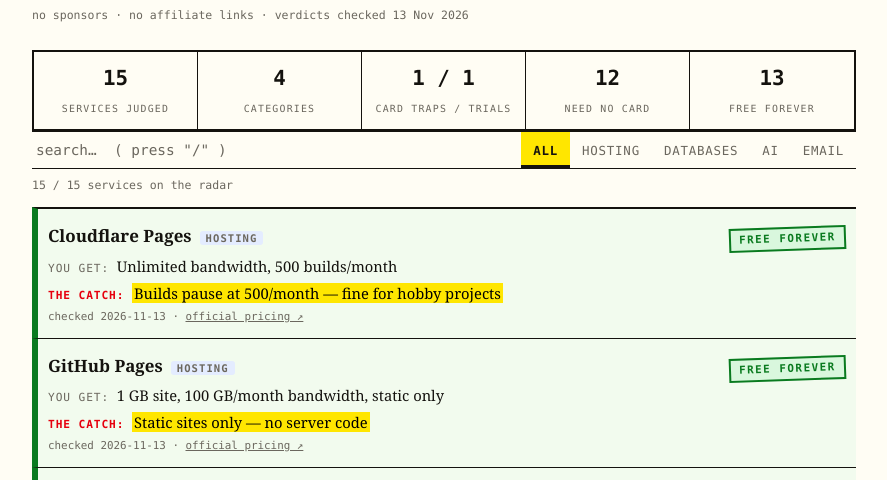
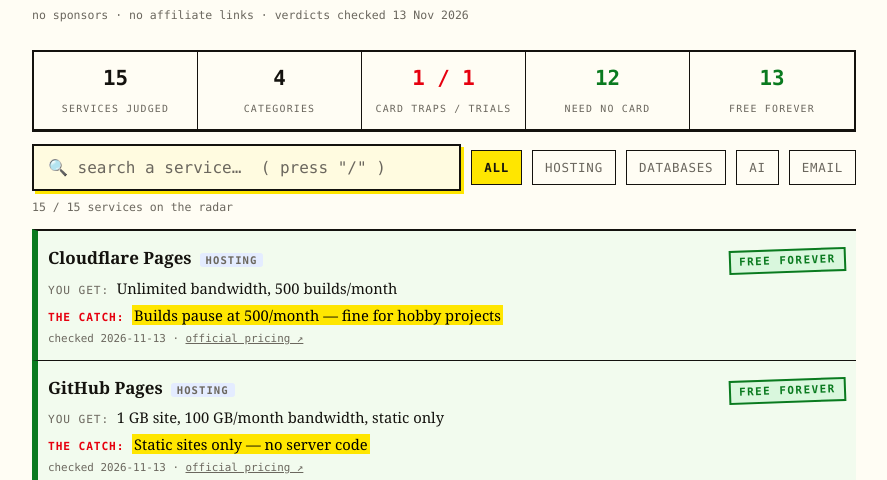
Before and after one commit to ABHINAND-NAIR/Free-Tier-Radar, a plain HTML site: page index.html in a window 1280 px wide. Shown: the part 261-741 px from the top of the page, without its empty margins (196-1083 px from the left). Drawn offline with Linux system fonts and the light colour scheme.

Commit message:
Visual pass: boxed highlighted search bar, colored category tabs, verdict-colored stats

```diff
--- a/index.html
+++ b/index.html
@@ -51,23 +51,29 @@
       margin: 10px 0 26px;
     }
 
-    /* ---------- controls: flat, underline, not chips ---------- */
-    .controls { display: flex; gap: 0; flex-wrap: wrap; align-items: stretch; border-top: 1px solid var(--line); }
+    /* ---------- controls: boxed search + colored tabs ---------- */
+    .controls { display: flex; gap: 8px 10px; flex-wrap: wrap; align-items: center; border-top: 1px solid var(--line); padding-top: 12px; }
     #search {
-      flex: 1 1 240px; padding: 10px 4px; font-family: var(--mono); font-size: 0.9rem;
-      background: transparent; border: none; border-bottom: 1px solid var(--line); outline: none;
+      flex: 1 1 260px; padding: 12px 14px; font-family: var(--mono); font-size: 1rem;
+      background: #fffbe0; border: 2px solid var(--ink); outline: none;
+      box-shadow: 3px 3px 0 var(--marker);
     }
     #search::placeholder { color: var(--faint); }
+    #search:focus { background: #fff; border-color: var(--alarm); box-shadow: 3px 3px 0 #ffd9d6; }
     .tab {
       font-family: var(--mono); font-size: 0.78rem; letter-spacing: 0.06em;
-      background: none; border: none; border-bottom: 1px solid var(--line);
-      padding: 10px 12px; cursor: pointer; color: var(--faint); text-transform: uppercase;
+      background: none; border: 1px solid var(--line);
+      padding: 9px 12px; cursor: pointer; color: var(--faint); text-transform: uppercase;
+      transition: background .15s, color .15s;
     }
+    .tab:hover { color: var(--ink); background: #fff9c9; }
     .tab[aria-pressed="true"] {
       color: var(--ink); background: var(--marker); font-weight: 700;
-      box-shadow: inset 0 -3px 0 var(--ink);
     }
-    #search:focus { border-bottom: 3px solid var(--marker); background: #fffbe0; }
+    .tab[data-filter="hosting"][aria-pressed="true"]  { background: #1d5fd6; color: #fff; }
+    .tab[data-filter="database"][aria-pressed="true"] { background: #b97500; color: #fff; }
+    .tab[data-filter="ai"][aria-pressed="true"]       { background: #7a2fd6; color: #fff; }
+    .tab[data-filter="email"][aria-pressed="true"]    { background: #0a7a1f; color: #fff; }
     .tally { font-family: var(--mono); font-size: 0.72rem; color: var(--faint); margin: 8px 0 0; }
 
     /* ---------- the register: rows, not cards ---------- */
@@ -190,7 +196,7 @@
     <div class="stats" id="stats"></div>
 
     <div class="controls">
-      <input id="search" type="search" placeholder='search…  ( press "/" )' autocomplete="off">
+      <input id="search" type="search" placeholder='🔍 search a service…  ( press "/" )' autocomplete="off">
       <button class="tab" data-filter="all" aria-pressed="true">All</button>
       <button class="tab" data-filter="hosting" aria-pressed="false">Hosting</button>
       <button class="tab" data-filter="database" aria-pressed="false">Databases</button>
@@ -347,12 +353,12 @@
     const noCard = SERVICES.filter(s => !s.card_required).length;
     const cats = new Set(SERVICES.map(s => s.category)).size;
     stats.innerHTML = [
-      [SERVICES.length, 'services judged'],
-      [cats, 'categories'],
-      [traps + ' / ' + trials, 'card traps / trials'],
-      [noCard, 'need no card'],
-      [SERVICES.filter(s => s.verdict === 'free-forever').length, 'free forever']
-    ].map(([v, l]) => `<div class="stat"><b>${v}</b><span>${l}</span></div>`).join('');
+      [SERVICES.length, 'services judged', ''],
+      [cats, 'categories', ''],
+      [traps + ' / ' + trials, 'card traps / trials', 'var(--alarm)'],
+      [noCard, 'need no card', '#0a7a1f'],
+      [SERVICES.filter(s => s.verdict === 'free-forever').length, 'free forever', '#0a7a1f']
+    ].map(([v, l, c]) => `<div class="stat"><b ${c ? `style="color:${c}"` : ''}>${v}</b><span>${l}</span></div>`).join('');
 
     // expandable rows (click anywhere except links)
     list.addEventListener('click', e => {
```
